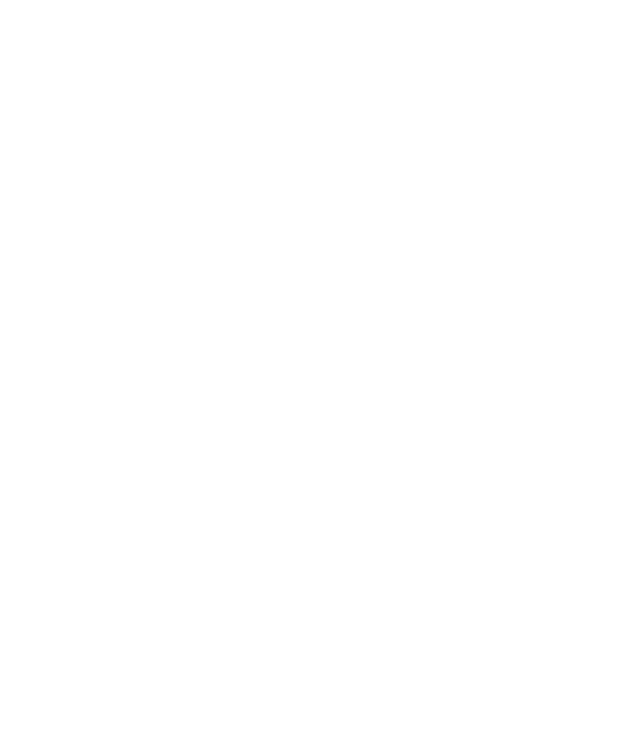
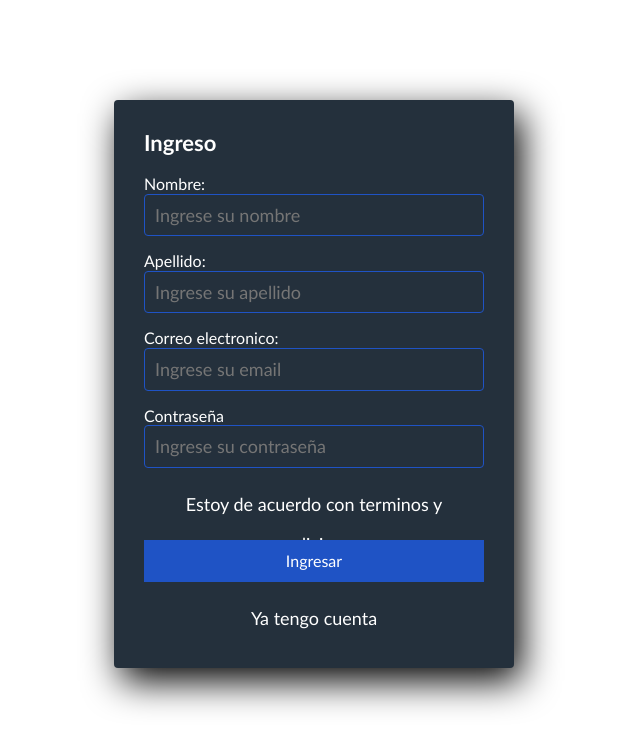
Before and after one commit to Francolovisolo/Grupo_1_VentaImportados, a website: page views/register.html in a window 1280 px wide. Shown: the whole page, without its empty margins (326-966 px from the left). Drawn offline with Linux system fonts and the light colour scheme.

Commit message:
Subiendo formulario registro

```diff
--- a/app.js
+++ b/app.js
@@ -15,6 +15,10 @@ app.get("/", (req, res) => {
   res.sendFile(path.resolve(__dirname, "./views/index.html"));
 });
 
+app.get("/register", (req, res) => {
+  res.sendFile(path.resolve(__dirname, "./views/register.html"));
+});
+
 app.get("/login", (req, res) => {
   res.sendFile(path.resolve(__dirname, "./views/login.html"));
 });
--- a/views/register.html
+++ b/views/register.html
@@ -1,25 +1,73 @@
 <!DOCTYPE html>
 <html lang="en">
-<head>
-    <meta charset="UTF-8">
-    <meta http-equiv="X-UA-Compatible" content="IE=edge">
-    <meta name="viewport" content="width=device-width, initial-scale=1.0">
-    <title>Proyecto Integrador</title>
-    <link rel="stylesheet" href="/css/normalize.css">
-    <link href="https://cdnjs.cloudflare.com/ajax/libs/font-awesome/5.15.3/css/all.min.css" rel="stylesheet" />
-    <link rel="stylesheet" href="https://cdnjs.cloudflare.com/ajax/libs/font-awesome/6.3.0/css/all.min.css" integrity="sha512-SzlrxWUlpfuzQ+pcUCosxcglQRNAq/DZjVsC0lE40xsADsfeQoEypE+enwcOiGjk/bSuGGKHEyjSoQ1zVisanQ==" crossorigin="anonymous" referrerpolicy="no-referrer" />    <link rel="stylesheet" href="/css/styles.css">
-
-</head>
-<body>
-
-    <header>
-    </header>
+  <head>
+    <meta charset="UTF-8" />
+    <meta http-equiv="X-UA-Compatible" content="IE=edge" />
+    <meta name="viewport" content="width=device-width, initial-scale=1.0" />
+    <title>Registro</title>
+    <link rel="stylesheet" href="/css/normalize.css" />
+    <link
+      href="https://cdnjs.cloudflare.com/ajax/libs/font-awesome/5.15.3/css/all.min.css"
+      rel="stylesheet"
+    />
+    <link
+      rel="stylesheet"
+      href="https://cdnjs.cloudflare.com/ajax/libs/font-awesome/6.3.0/css/all.min.css"
+      integrity="sha512-SzlrxWUlpfuzQ+pcUCosxcglQRNAq/DZjVsC0lE40xsADsfeQoEypE+enwcOiGjk/bSuGGKHEyjSoQ1zVisanQ=="
+      crossorigin="anonymous"
+      referrerpolicy="no-referrer"
+    />
+    <link rel="stylesheet" href="/css/styles.css" />
+  </head>
+  <body>
+    <header></header>
     <main>
-
+      <div class="formulario-login">
+        <form action="/login" method="POST">
+          <h2>Ingreso</h2>
+          <div class="control-formulario">
+            <label>Nombre:</label>
+            <input
+              type="text"
+              name="Nombre"
+              placeholder="Ingrese su nombre"
+              class="control"
+            />
+          </div>
+          <div class="control-formulario">
+            <label>Apellido:</label>
+            <input
+              type="text"
+              name="Apellido"
+              placeholder="Ingrese su apellido"
+              class="control"
+            />
+          </div>
+          <div class="control-formulario">
+            <label>Correo electronico:</label>
+            <input
+              type="email"
+              name="Nombre"
+              placeholder="Ingrese su email"
+              class="control"
+            />
+          </div>
+          <div class="control-formulario">
+            <label>Contraseña</label>
+            <input
+              type="password"
+              name="contrasena-ingreso"
+              placeholder="Ingrese su contraseña"
+              class="control"
+            />
+          </div>
+          <p><a href="#">Estoy de acuerdo con terminos y condiciones</a></p>
+          <button type="submit" class="boton-formulario">Ingresar</button>
+          <p><a href="#">Ya tengo cuenta</a></p>
+        </form>
+      </div>
     </main>
 
-    <footer>
-
-    </footer>
-</body>
+    <footer></footer>
+  </body>
 </html>
```
Also changed, not shown: views/login.html (+12 -2 lines).
